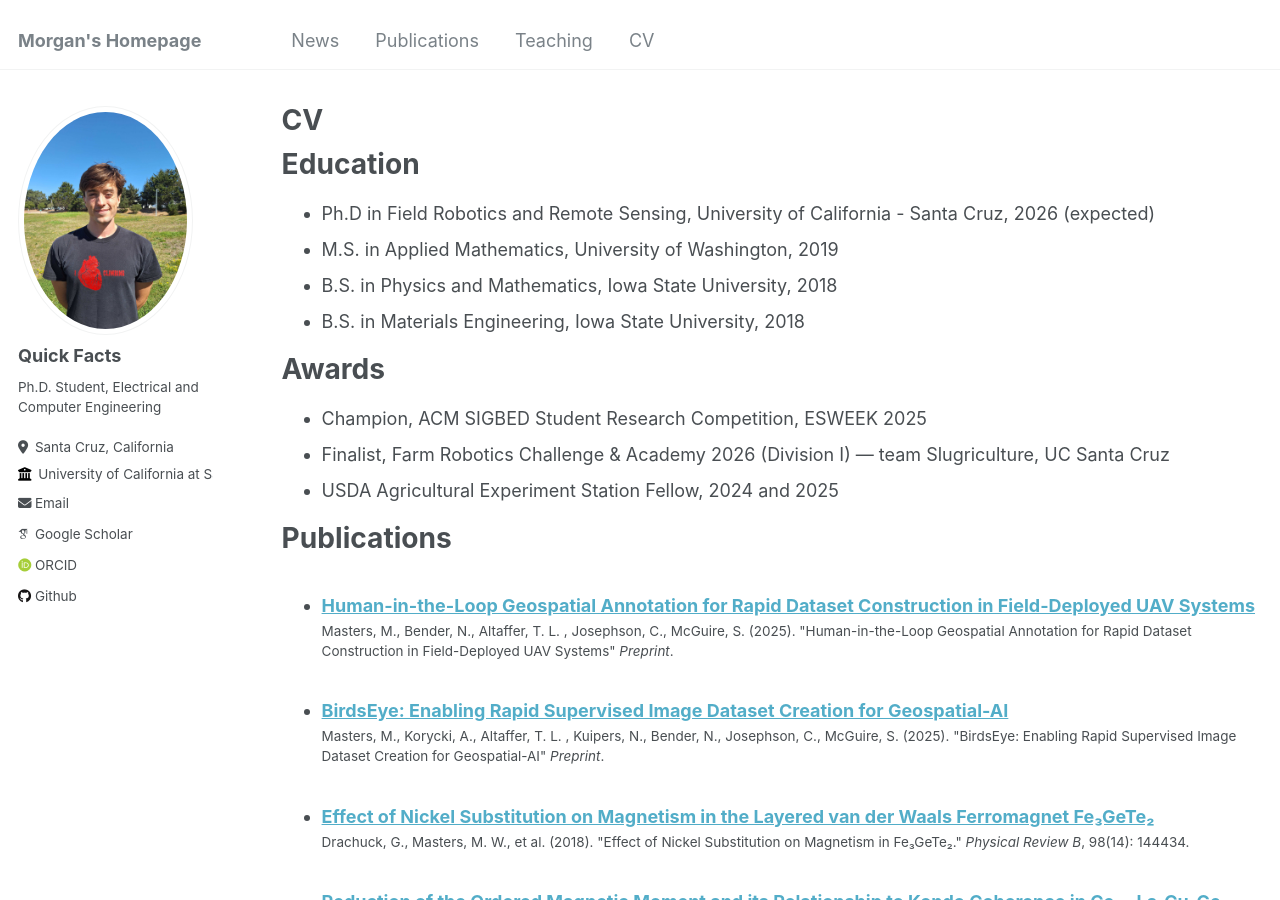
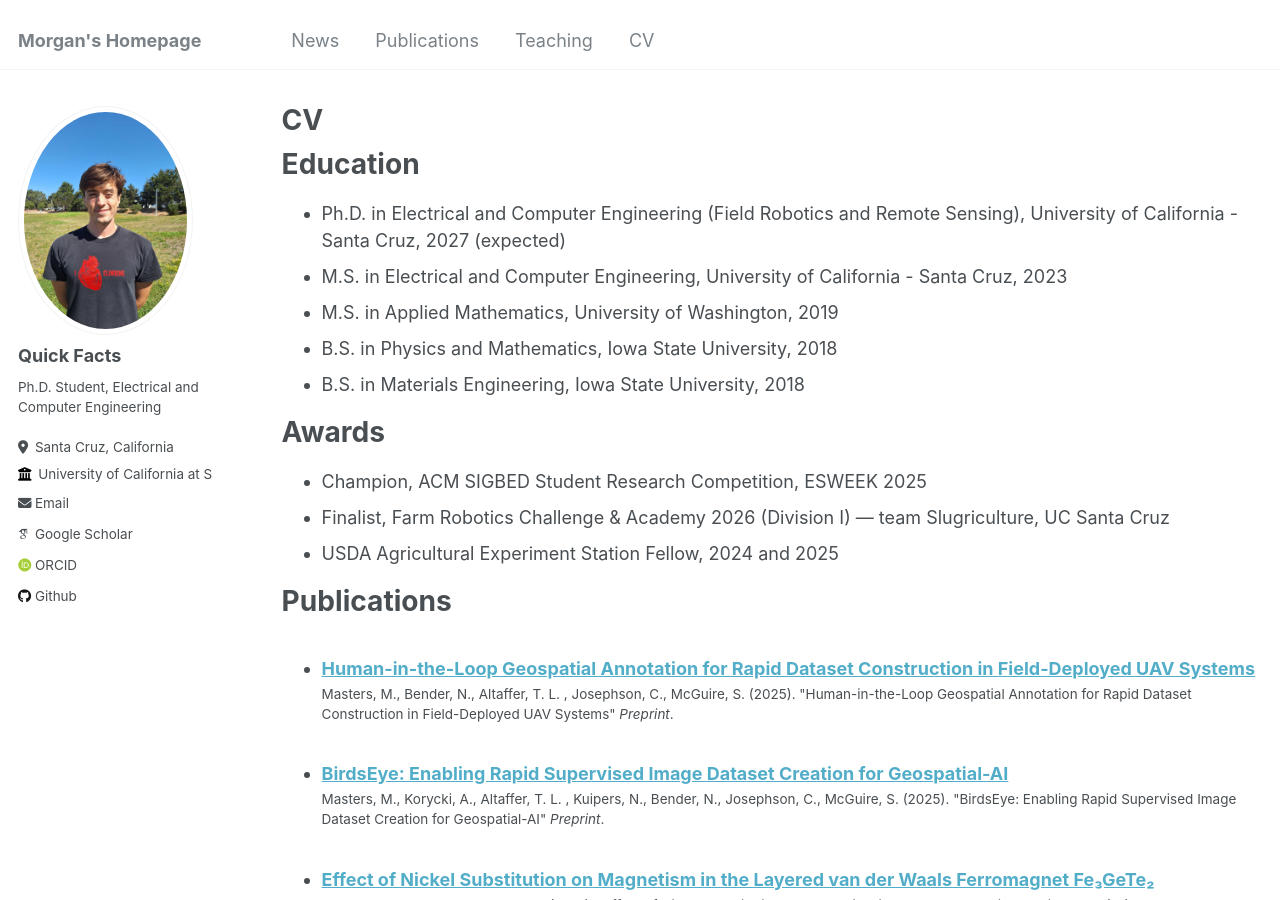
Before and after one commit to MorganMasters/MorganMasters.github.io, a Jekyll site: the page built from _pages/cv.md, in a window 1280 px wide and 900 px high. Built offline with Jekyll 4.4.1, drawn with Linux system fonts in a browser that asks for light colours; some web fonts are replaced.

Commit message:
update cv

```diff
--- a/_pages/cv.md
+++ b/_pages/cv.md
@@ -11,7 +11,8 @@ redirect_from:
 
 Education
 ======
-* Ph.D in Field Robotics and Remote Sensing, University of California - Santa Cruz, 2026 (expected)
+* Ph.D. in Electrical and Computer Engineering (Field Robotics and Remote Sensing), University of California - Santa Cruz, 2027 (expected)
+* M.S. in Electrical and Computer Engineering, University of California - Santa Cruz, 2023
 * M.S. in Applied Mathematics, University of Washington, 2019
 * B.S. in Physics and Mathematics, Iowa State University, 2018
 * B.S. in Materials Engineering, Iowa State University, 2018
```
